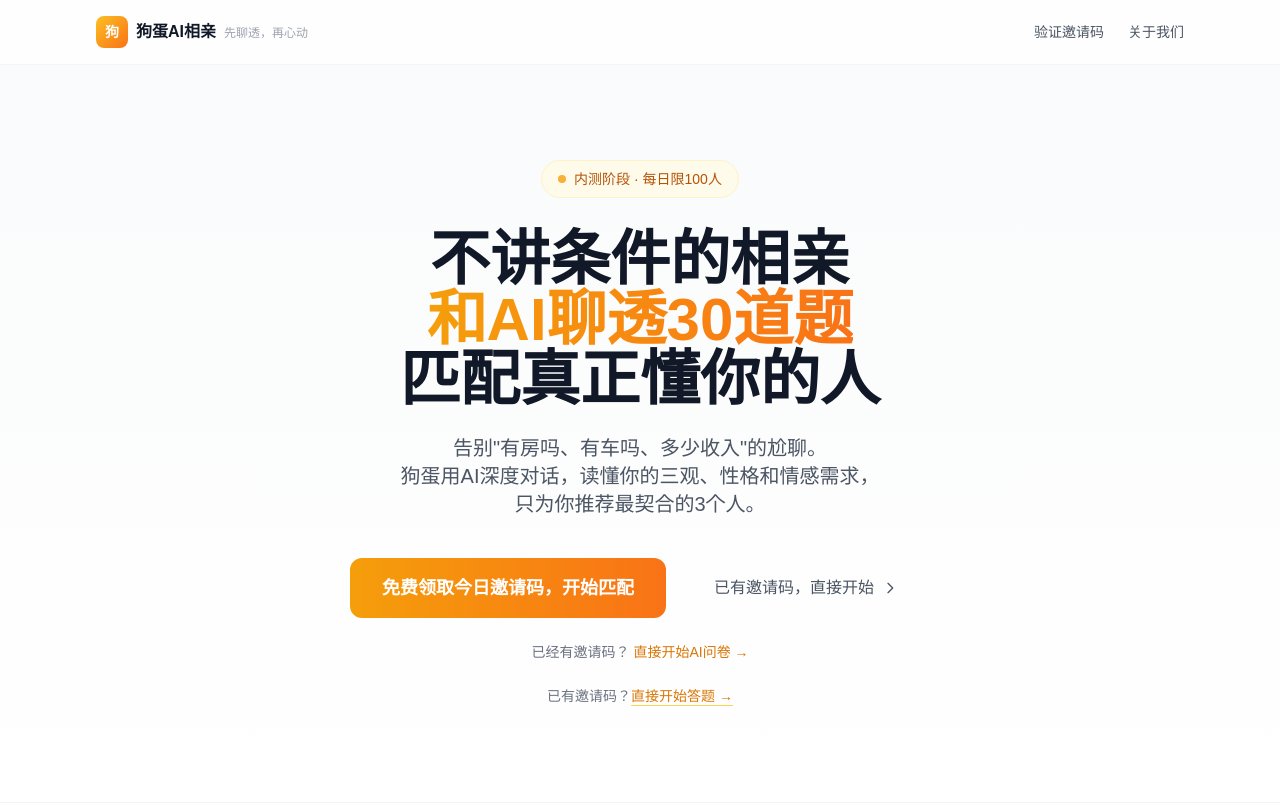
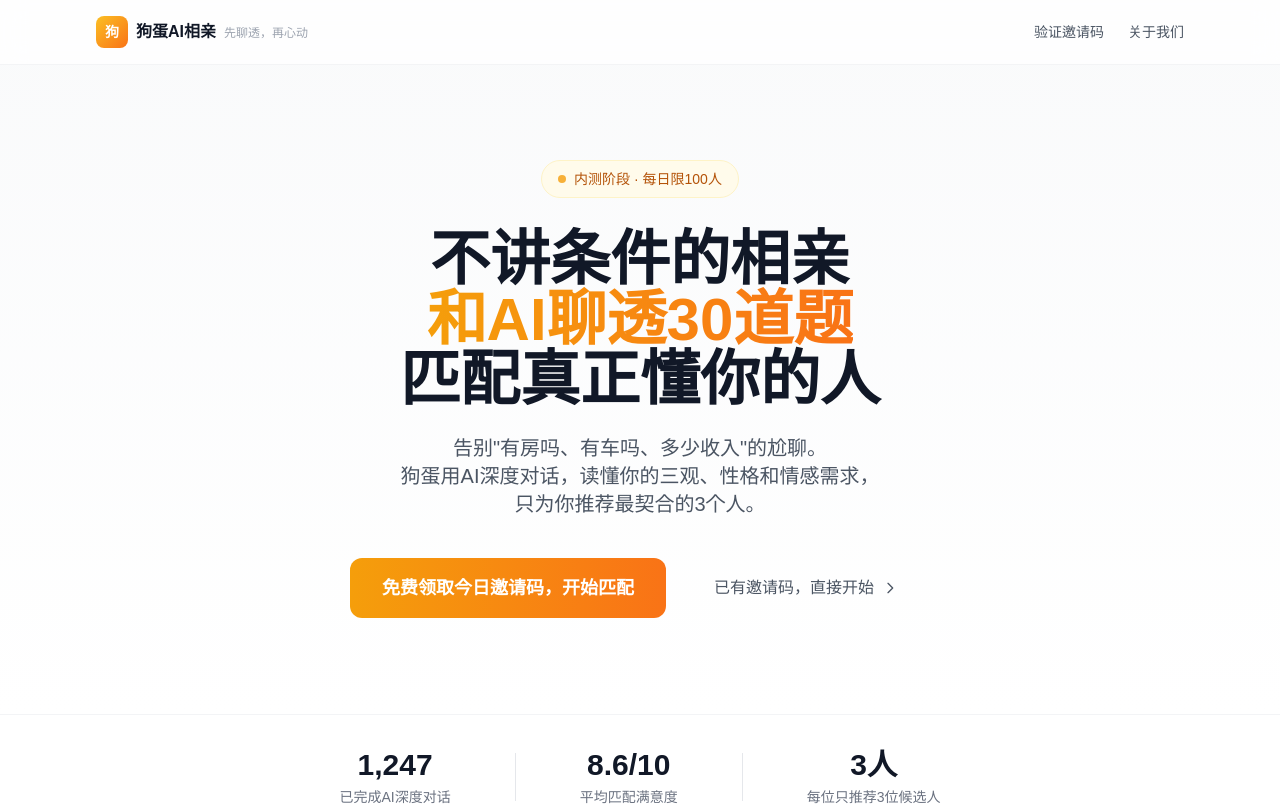
Before and after one commit to LOWLOW152/ai-dating-web, a Next.js app: page / in a window 1280 px wide. Shown: the top 806 px of the page. Built offline with nearby package versions, Linux system fonts and the light colour scheme.

Commit message:
fix: 删除首页重复的已有邀请码入口，只保留一个

```diff
--- a/src/app/page.tsx
+++ b/src/app/page.tsx
@@ -197,21 +197,6 @@ export default function Home() {
             </Link>
           </div>
 
-          {/* 已有邀请码快速入口 */}
-          <div className="mt-6 text-sm text-gray-500">
-            已经有邀请码？
-            <Link href="/verify" className="text-amber-600 hover:text-amber-700 font-medium ml-1">
-              直接开始AI问卷 →
-            </Link>
-          </div>
-
-          {/* 已有邀请码入口 */}
-          <p className="mt-6 text-sm text-gray-500">
-            已有邀请码？
-            <Link href="/chat" className="text-amber-600 hover:text-amber-700 font-medium underline decoration-amber-300 underline-offset-4">
-              直接开始答题 →
-            </Link>
-          </p>
         </div>
       </section>
 
```
